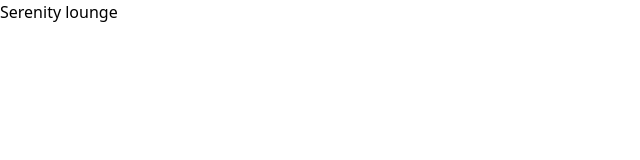
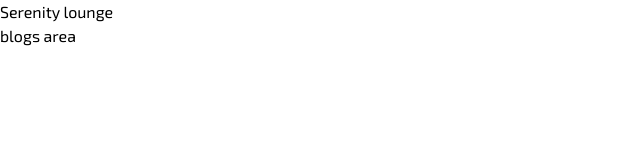
Before and after one commit to thesimtiaz/serenity-lounge, a React (Vite) app: page / in a window 1280 px wide. Shown: the top 160 px of the page, without its empty margins (0-640 px from the left). Built offline with nearby package versions, Linux system fonts and the light colour scheme.

Commit message:
added exo 2 google font

```diff
--- a/src/App.jsx
+++ b/src/App.jsx
@@ -1,14 +1,15 @@
-import { useState } from "react";
-import reactLogo from "./assets/react.svg";
-import viteLogo from "/vite.svg";
 import "./App.css";
+import Blogs from "./components/Blogs/Blogs";
 import Header from "./components/Header/Header";
 
+
 function App() {
-  const [count, setCount] = useState(0);
 
   return (
-    <Header/>
+    <>
+    <Header></Header>
+    <Blogs></Blogs>
+    </>
   );
 }
 
--- /dev/null
+++ b/src/components/Blogs/Blogs.jsx
@@ -0,0 +1,17 @@
+import { useEffect, useState } from "react";
+
+const Blogs = () => {
+  const [blogs,setBlogs]=useState([]);
+
+  useEffect(()=>{
+    fetch('blogs.json')
+    .then(res=>res.json())
+    .then(data => console.log(data))
+  },[])
+  return (
+    <>
+      <h1>blogs area</h1>
+    </>
+  );
+};
+export default Blogs;
--- a/src/index.css
+++ b/src/index.css
@@ -1,3 +1,9 @@
+@import url("https://fonts.googleapis.com/css2?family=Exo+2:ital,wght@0,100..900;1,100..900&display=swap");
+
 @tailwind base;
 @tailwind components;
 @tailwind utilities;
+
+body {
+  font-family: "Exo 2", sans-serif;
+}
```
